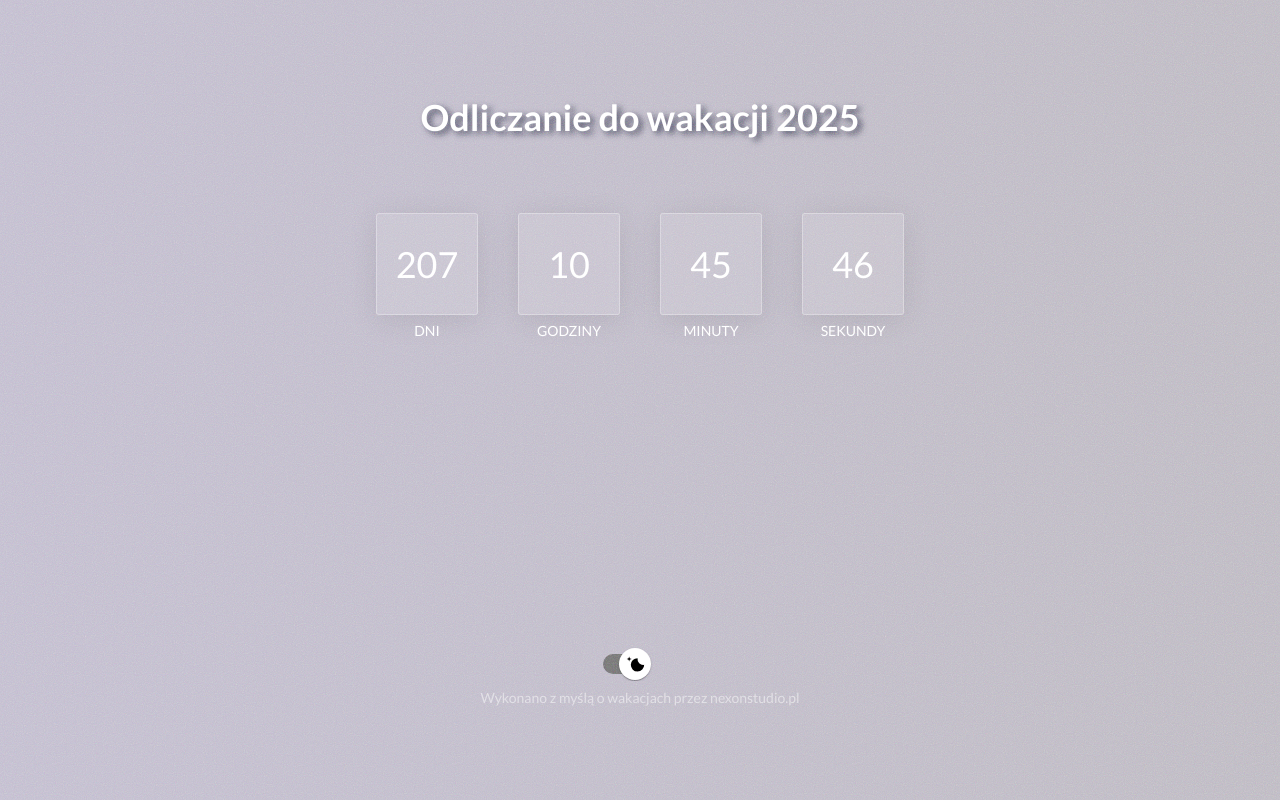
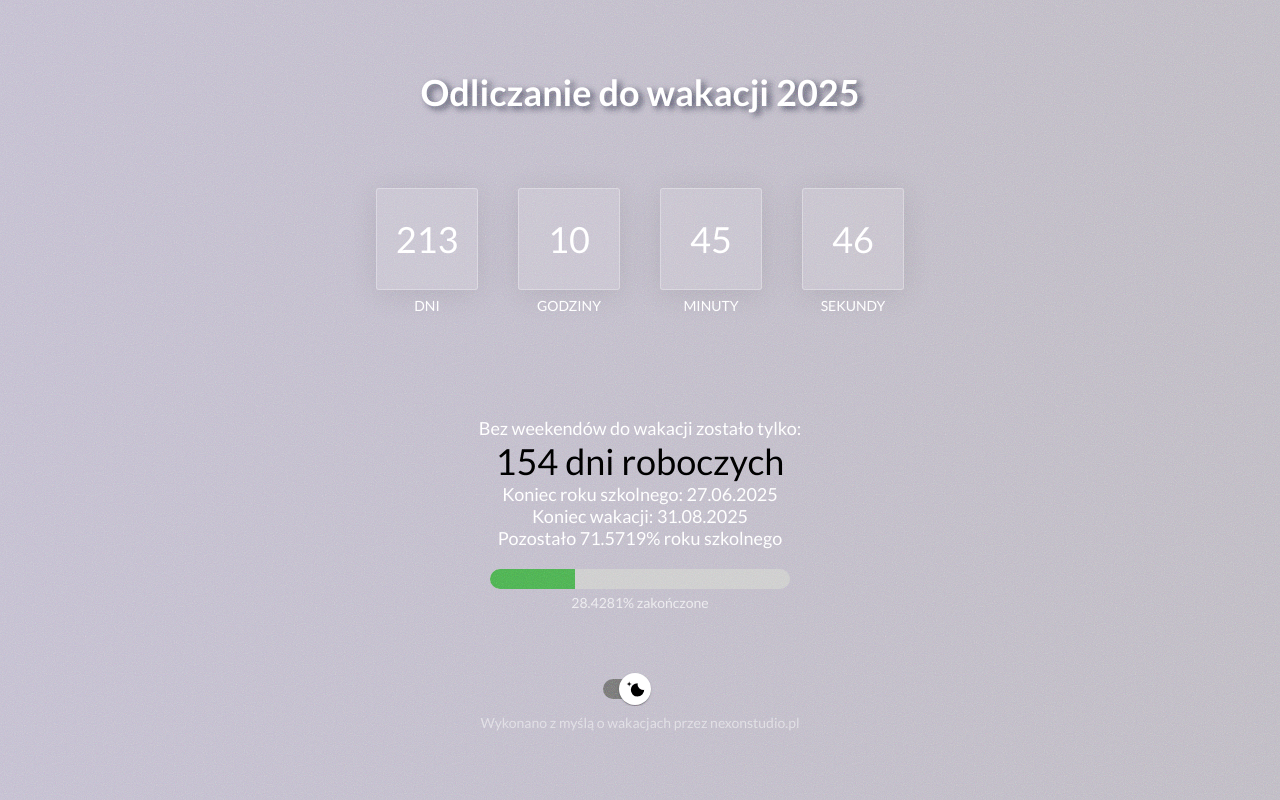
Before and after one commit to nexonyt/summer-countdown, a React (Create React App) app: page / in a window 1280 px wide. Built offline with nearby package versions, Linux system fonts and the light colour scheme.

Commit message:
Added new features

```diff
--- a/src/pages/SummerCountdown.jsx
+++ b/src/pages/SummerCountdown.jsx
@@ -1,9 +1,17 @@
-import React from "react";
-import { useState,useEffect } from "react";
-import styled from 'styled-components'
+import React, { useState, useEffect } from "react";
+import styled from "styled-components";
 import CustomizedSwitches from "../components/CustomizedSwitches";
 
-
+const calculateWeekdaysLeft = (startDate, endDate) => {
+  let count = 0;
+  let current = new Date(startDate);
+  while (current <= endDate) {
+    const day = current.getDay();
+    if (day !== 0 && day !== 6) count++;
+    current.setDate(current.getDate() + 1);
+  }
+  return count;
+};
 
 const calculateTimeLeft = (targetDate) => {
   const now = new Date();
@@ -22,48 +30,89 @@ const calculateTimeLeft = (targetDate) => {
   return { days, hours, minutes, seconds };
 };
 
+export default function SummerCountdown() {
+  const targetDate = "2025-06-27T00:00:00";
+  const endDate = new Date("2025-08-31");
+  const now = new Date();
 
+  const [timeLeft, setTimeLeft] = useState(calculateTimeLeft(targetDate));
+  const [weekdaysLeft, setWeekdaysLeft] = useState(calculateWeekdaysLeft(now, new Date(targetDate)));
+  const [theme, setTheme] = useState("light");
 
-export default function SummerCountdown() {
-    const targetDate = "2025-06-21T00:00:00"; // Data wakacji
-    const [timeLeft, setTimeLeft] = useState(calculateTimeLeft(targetDate));
-    const [theme,setTheme] = useState('light')
-
-    const handleButtonTheme = (e) => {
-        console.log(e)
-        setTheme(prevTheme => (prevTheme === 'light' ? 'dark' : 'light'));
+  const handleButtonTheme = () => {
+    setTheme((prevTheme) => (prevTheme === "light" ? "dark" : "light"));
   };
-
-
-
 
   useEffect(() => {
     const timer = setInterval(() => {
       setTimeLeft(calculateTimeLeft(targetDate));
+      setWeekdaysLeft(calculateWeekdaysLeft(new Date(), new Date(targetDate)));
     }, 1000);
+    return () => clearInterval(timer);
+  }, [targetDate]);
 
-      return () => clearInterval(timer); // Wyczyszczenie interwału po odmontowaniu komponentu
-    }, [targetDate]);
+  const formatDate = (dateObj) => {
+    const dd = String(dateObj.getDate()).padStart(2, "0");
+    const mm = String(dateObj.getMonth() + 1).padStart(2, "0");
+    const yyyy = dateObj.getFullYear();
+    return `${dd}.${mm}.${yyyy}`;
+  };
+
+  // Postęp roku szkolnego
+  const schoolStart = new Date("2024-09-01T00:00:00");
+  const schoolEnd = new Date(targetDate);
+  const totalSchoolDays = Math.floor((schoolEnd - schoolStart) / (1000 * 60 * 60 * 24));
+  const passedDays = Math.floor((new Date() - schoolStart) / (1000 * 60 * 60 * 24));
+  const percentCompleteRaw = (passedDays / totalSchoolDays) * 100;
+  const percentComplete = Math.min(100, Math.max(0, percentCompleteRaw.toFixed(4)));
+  const remainingPercent = (100 - percentCompleteRaw).toFixed(4);
 
   return (
     <MainDiv theme={theme}>
-
       <MainHeaderTitle>Odliczanie do wakacji 2025</MainHeaderTitle>
       <CountdownTimerMainDiv>
-                <OneElementDiv><DivForTimerCharachter>{timeLeft.days}</DivForTimerCharachter><Label>DNI</Label></OneElementDiv>
-                <OneElementDiv><DivForTimerCharachter>{timeLeft.hours}</DivForTimerCharachter><Label>GODZINY</Label></OneElementDiv>
-                <OneElementDiv><DivForTimerCharachter>{timeLeft.minutes}</DivForTimerCharachter><Label>MINUTY</Label></OneElementDiv>
-                <OneElementDiv><DivForTimerCharachter>{timeLeft.seconds}</DivForTimerCharachter><Label>SEKUNDY</Label></OneElementDiv>
+        <OneElementDiv>
+          <DivForTimerCharachter>{timeLeft.days}</DivForTimerCharachter>
+          <Label>DNI</Label>
+        </OneElementDiv>
+        <OneElementDiv>
+          <DivForTimerCharachter>{timeLeft.hours}</DivForTimerCharachter>
+          <Label>GODZINY</Label>
+        </OneElementDiv>
+        <OneElementDiv>
+          <DivForTimerCharachter>{timeLeft.minutes}</DivForTimerCharachter>
+          <Label>MINUTY</Label>
+        </OneElementDiv>
+        <OneElementDiv>
+          <DivForTimerCharachter>{timeLeft.seconds}</DivForTimerCharachter>
+          <Label>SEKUNDY</Label>
+        </OneElementDiv>
       </CountdownTimerMainDiv>
+
+      <AdditionalInformationDiv>
+        <AlternativeText>Bez weekendów do wakacji zostało tylko:</AlternativeText>
+        <DivForTimerCharachter>{weekdaysLeft} dni roboczych</DivForTimerCharachter>
+
+        <AlternativeText>Koniec roku szkolnego: {formatDate(new Date(targetDate))}</AlternativeText>
+        <AlternativeText>Koniec wakacji: {formatDate(endDate)}</AlternativeText>
+        <AlternativeText>Pozostało {remainingPercent}% roku szkolnego</AlternativeText>
+
+        <ProgressBarWrapper>
+          <ProgressBar>
+            <Progress style={{ width: `${percentComplete}%` }} />
+          </ProgressBar>
+          <ProgressPercent>{percentComplete}% zakończone</ProgressPercent>
+        </ProgressBarWrapper>
+      </AdditionalInformationDiv>
+
       <DivForOnClick onClick={handleButtonTheme}>
-                <CustomizedSwitches ></CustomizedSwitches>
+        <CustomizedSwitches />
       </DivForOnClick>
       <Footer>
         <FooterText>Wykonano z myślą o wakacjach przez nexonstudio.pl</FooterText>
       </Footer>
     </MainDiv>
   );
-
 }
 
 const DivForOnClick = styled.div`
@@ -72,7 +121,7 @@ const DivForOnClick = styled.div`
 const Button = styled.button`
     width: 150px;
     height: 30px;
-    border: 1px solid red;
+
 `
 
 const FooterText = styled.text`
@@ -108,7 +157,7 @@ const CountdownTimerMainDiv = styled.div`
     flex-direction: row;
     justify-content: center;
     align-items: center;
-    margin: 0px 0px 250px 0px;
+
 `
 
 const OneElementDiv = styled.div`
@@ -138,6 +187,27 @@ align-items: center;
     text-shadow: 4px 3px 6px rgba(66, 68, 90, 1);
     color: #ffffff;
 
+`
+
+const AdditionalInformationDiv = styled.div`
+width: 100%;
+
+height: 300px;
+  display: flex;
+  justify-content: center;
+  align-items: center;
+  flex-direction: column;
+`
+
+const AlternativeText = styled.div`
+  display: flex;
+justify-content: center;
+align-items: center;
+    width: 100%;
+    font-size: 18px;
+    /* font-weight: bold; */
+    /* text-shadow: 4px 3px 6px rgba(66, 68, 90, 1); */
+    color: #ffffff;
 `
 
 const MainDiv = styled.div`
@@ -177,3 +247,30 @@ const MainDiv = styled.div`
   /* Elementy w środku */
   z-index: 2;
 `;
+
+const ProgressBarWrapper = styled.div`
+  margin-top: 20px;
+  width: 300px;
+`;
+
+const ProgressBar = styled.div`
+  width: 100%;
+  background-color: #ccc;
+  height: 20px;
+  border-radius: 10px;
+  overflow: hidden;
+`;
+
+const Progress = styled.div`
+  background-color: #4caf50;
+  height: 100%;
+  transition: width 0.5s ease-in-out;
+`;
+
+const ProgressPercent = styled.div`
+  margin-top: 5px;
+  font-size: 14px;
+  color: #fff;
+  text-align: center;
+  opacity: 0.7;
+`;
```
Lines whose indentation alone changed are shown as unchanged.
